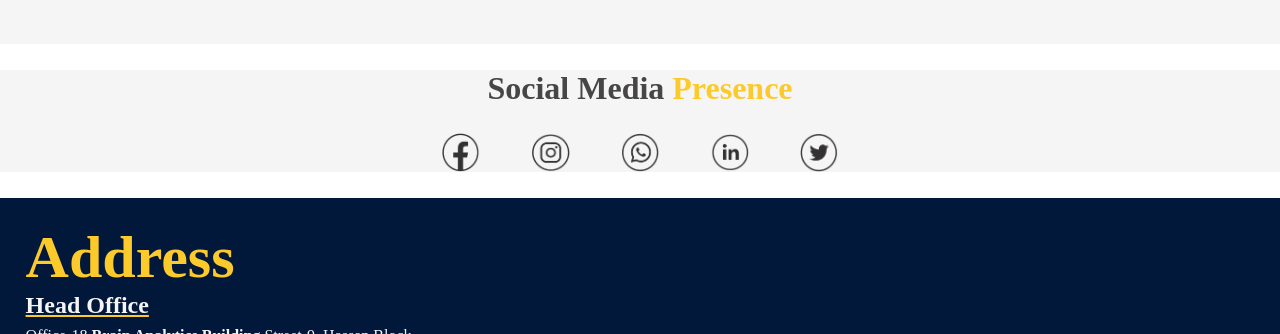
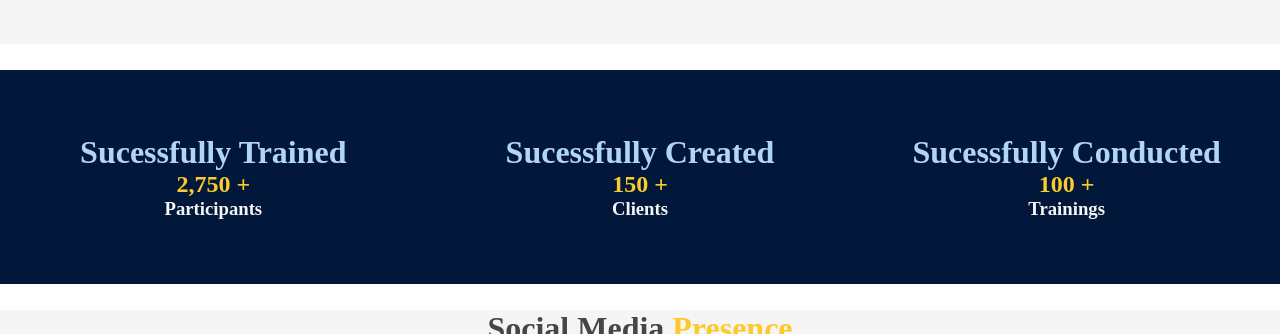
Before and after one commit to HasnatBajwa/BrainAnalytics, a React (Create React App) app: page / in a window 1280 px wide. Shown: the part 3017-3351 px from the top of the page. Built offline with nearby package versions, Linux system fonts and the light colour scheme.

Commit message:
Updated training section

```diff
--- a/package.json
+++ b/package.json
@@ -9,6 +9,7 @@
     "@testing-library/user-event": "^13.5.0",
     "aos": "^2.3.4",
     "react": "^18.2.0",
+    "react-countup": "^6.4.0",
     "react-dom": "^18.2.0",
     "react-floating-whatsapp": "^5.0.7",
     "react-hot-toast": "^2.4.0",
--- a/src/Modules/Benefits/Benefits.jsx
+++ b/src/Modules/Benefits/Benefits.jsx
@@ -2,7 +2,6 @@ import React from "react";
 import "./BenefitsStyles.css";
 import { Grid } from "@material-ui/core";
 import { FaUserTie, FaLightbulb, FaBookReader } from 'react-icons/fa';
-import { FcIdea } from 'react-icons/fc';
 
 
 
--- a/src/Modules/Services/Services.jsx
+++ b/src/Modules/Services/Services.jsx
@@ -1,16 +1,16 @@
 import React from "react";
 import { Grid } from "@material-ui/core";
 import "./ServicesStyles.css";
-import digitalMarketing from '../../assets/Courses/digitalmarketing.png';
-import graphicDesigning from '../../assets/Courses/graphic-designing.png';
-import dataAnalysis from '../../assets/Courses/data-analysis.png';
-import virtualAssitant from '../../assets/Courses/virtualassistant.png';
-import webAndApp from '../../assets/Courses/webandapp.png';
+// import digitalMarketing from '../../assets/Courses/digitalmarketing.png';
+// import graphicDesigning from '../../assets/Courses/graphic-designing.png';
+// import dataAnalysis from '../../assets/Courses/data-analysis.png';
+// import virtualAssitant from '../../assets/Courses/virtualassistant.png';
+// import webAndApp from '../../assets/Courses/webandapp.png';
 
 const Services = () => {
   return (
     <div className="services-container">
-      <Grid container>
+      {/* <Grid container>
         <Grid item xs={12} sm={12} md={12}>
           <h1 className="service-heading">Our Services</h1>
         </Grid>
@@ -49,7 +49,7 @@ const Services = () => {
           <img src={dataAnalysis} alt="" className="service-img" />
           </div>
         </Grid>
-      </Grid>
+      </Grid> */}
     </div>
   );
 };
--- a/src/Modules/SocialMedia/SocialMedia.jsx
+++ b/src/Modules/SocialMedia/SocialMedia.jsx
@@ -1,4 +1,4 @@
-import React, { useEffect } from "react";
+import React from "react";
 import "./SocialMedia.css";
 import { Grid } from "@material-ui/core";
 import Facebook from "../../assets/SocialMedia/Facebook.png";
--- /dev/null
+++ b/src/Modules/Trainings/TrainingStyles.css
@@ -0,0 +1,25 @@
+:root {
+    --yellow: rgb(252, 202, 43);
+    --blue: rgb(177, 213, 245);
+    --darkblue: rgb(66, 66, 143);
+    --text: rgb(71, 69, 69);
+    --navy: rgba(1, 24, 58, 255);
+}
+.training-container{
+background-color:var(--navy);
+width: 100%;
+margin: 2% 0% 2% 0%;
+padding: 5% 0% 5% 0%;
+}
+.training-heading{
+    color: var(--blue);
+    text-align: center;
+}
+.training-subheading{
+    text-align: center;
+    color: var(--yellow);
+}
+.training-dec{
+    text-align: center;
+    color: whitesmoke;
+}
--- /dev/null
+++ b/src/Modules/Trainings/Trainings.jsx
@@ -0,0 +1,48 @@
+import React from 'react';
+import './TrainingStyles.css';
+import CountUp, { useCountUp } from 'react-countup';
+import { Grid } from '@material-ui/core';
+
+const Trainings = () => {
+    useCountUp({
+        ref: 'counter',
+        end: 1234567,
+        enableScrollSpy: true,
+        scrollSpyDelay: 3000,
+    });
+    return (
+        <div className="training-container">
+            <Grid container>
+                <Grid item xs={4} sm={4} md={4}>
+                    <h1 className="training-heading">
+                        Sucessfully Trained
+                    </h1>
+                    <h2 className="training-subheading">
+                        <CountUp end={2750} enableScrollSpy /> <span>+</span>
+                    </h2>
+                    <h3 className="training-dec">Participants</h3>
+                </Grid>
+                <Grid item xs={4} sm={4} md={4}>
+                    <h1 className="training-heading">
+                        Sucessfully Created
+                    </h1>
+                    <h2 className="training-subheading">
+                        <CountUp end={150} enableScrollSpy /> <span>+</span>
+                    </h2>
+                    <h3 className="training-dec">Clients</h3>
+                </Grid>
+                <Grid item xs={4} sm={4} md={4}>
+                    <h1 className="training-heading">
+                        Sucessfully Conducted
+                    </h1>
+                    <h2 className="training-subheading">
+                        <CountUp end={100} enableScrollSpy /> <span>+</span>
+                    </h2>
+                    <h3 className="training-dec">Trainings</h3>
+                </Grid>
+            </Grid>
+        </div>
+    )
+}
+
+export default Trainings;
--- a/src/Pages/LandingPage/LandingPage.jsx
+++ b/src/Pages/LandingPage/LandingPage.jsx
@@ -4,11 +4,12 @@ import Tagline from '../../Modules/Tagline/Tagline';
 import Benefits from '../../Modules/Benefits/Benefits';
 import SocialMedia from '../../Modules/SocialMedia/SocialMedia';
 import Courses from '../../Modules/Courses/Courses';
-import Services from '../../Modules/Services/Services';
+// import Services from '../../Modules/Services/Services';
 import About from '../../Modules/About/About';
 import Footer from '../../Components/Footer/Footer';
 import DiscoverMore from '../../Modules/DiscoverMore/DiscoverMore';
 import TrendingCourse from '../../Modules/TrendingCourse/TrendingCourse';
+import Trainings from '../../Modules/Trainings/Trainings';
 const LandingPage = () => {
   return (
     <>
@@ -19,6 +20,7 @@ const LandingPage = () => {
       <About />
       <DiscoverMore />
       <TrendingCourse />
+      <Trainings />
       {/* <Services/> */}
       <SocialMedia />
       <Footer />
```
Also changed, not shown: src/Modules/Tagline/Tagline.jsx (+0 -11 lines), 1 other file (tests, documents, lock files or other folders).
